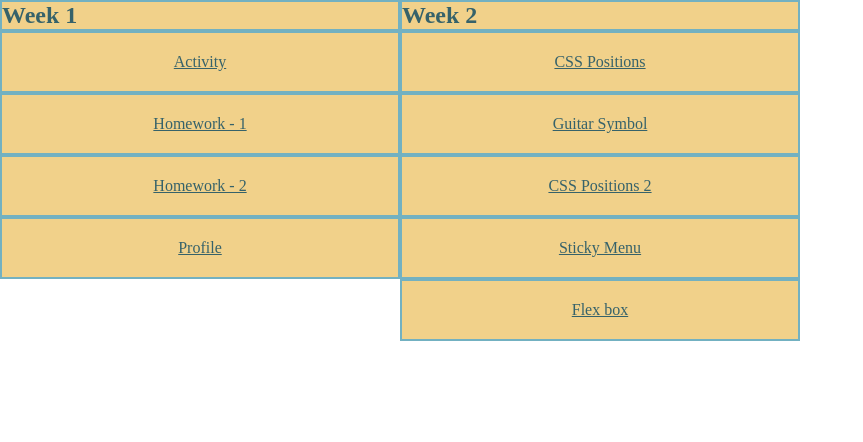
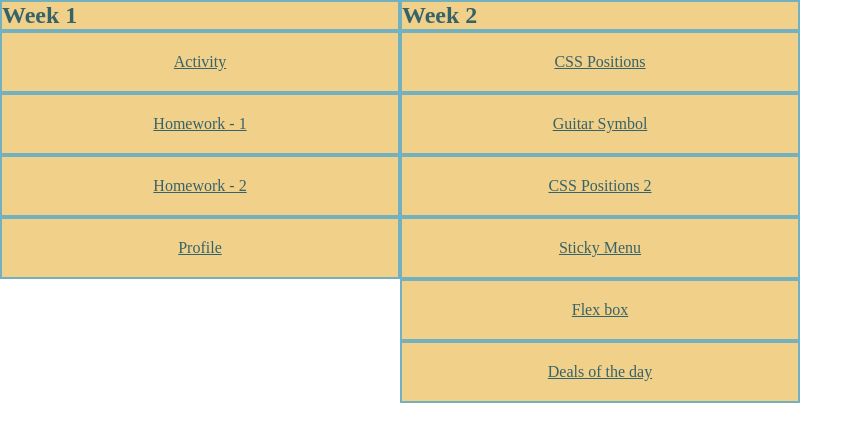
Before and after one commit to chtzc/exercises, a plain HTML site: page index.html in a window 1280 px wide. Shown: the whole page, without its empty margins (0-863 px from the left). Drawn offline with Linux system fonts and the light colour scheme.

Commit message:
index for deals

```diff
--- a/index.html
+++ b/index.html
@@ -46,6 +46,8 @@
         <a href="html-css/homeworks-pratices/week-2/css-positions2.html" class="aBox">CSS Positions 2</a>
         <a href="html-css/homeworks-pratices/week-2/sticky-menu.html" class="aBox">Sticky Menu</a>
         <a href="html-css/flex-box/practice.html" class="aBox">Flex box</a>
+        <a href="html-css/homeworks-pratices/week-2/deals-of-the-day.html" class="aBox">Deals of the day</a>
+
 
 
 </div>
```
